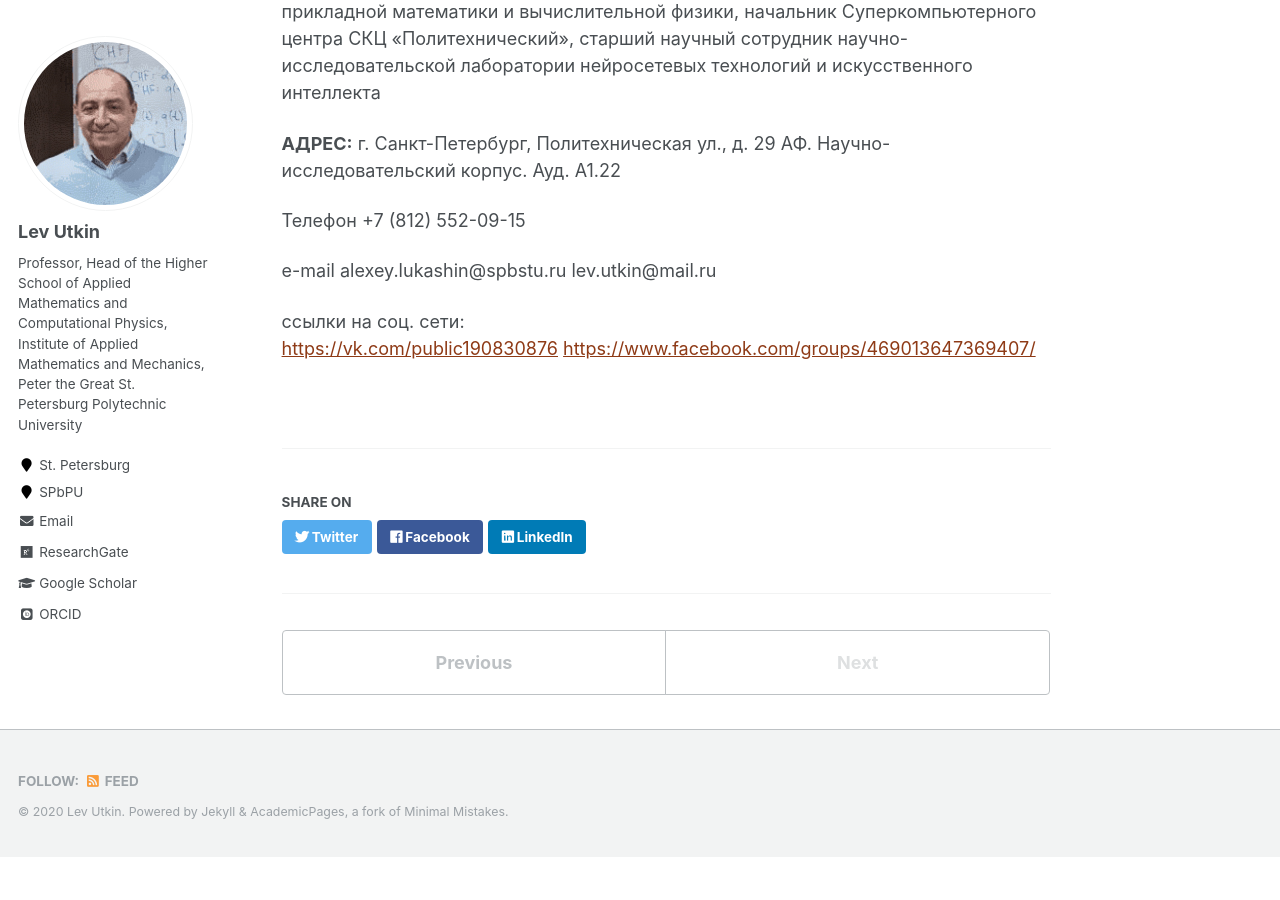
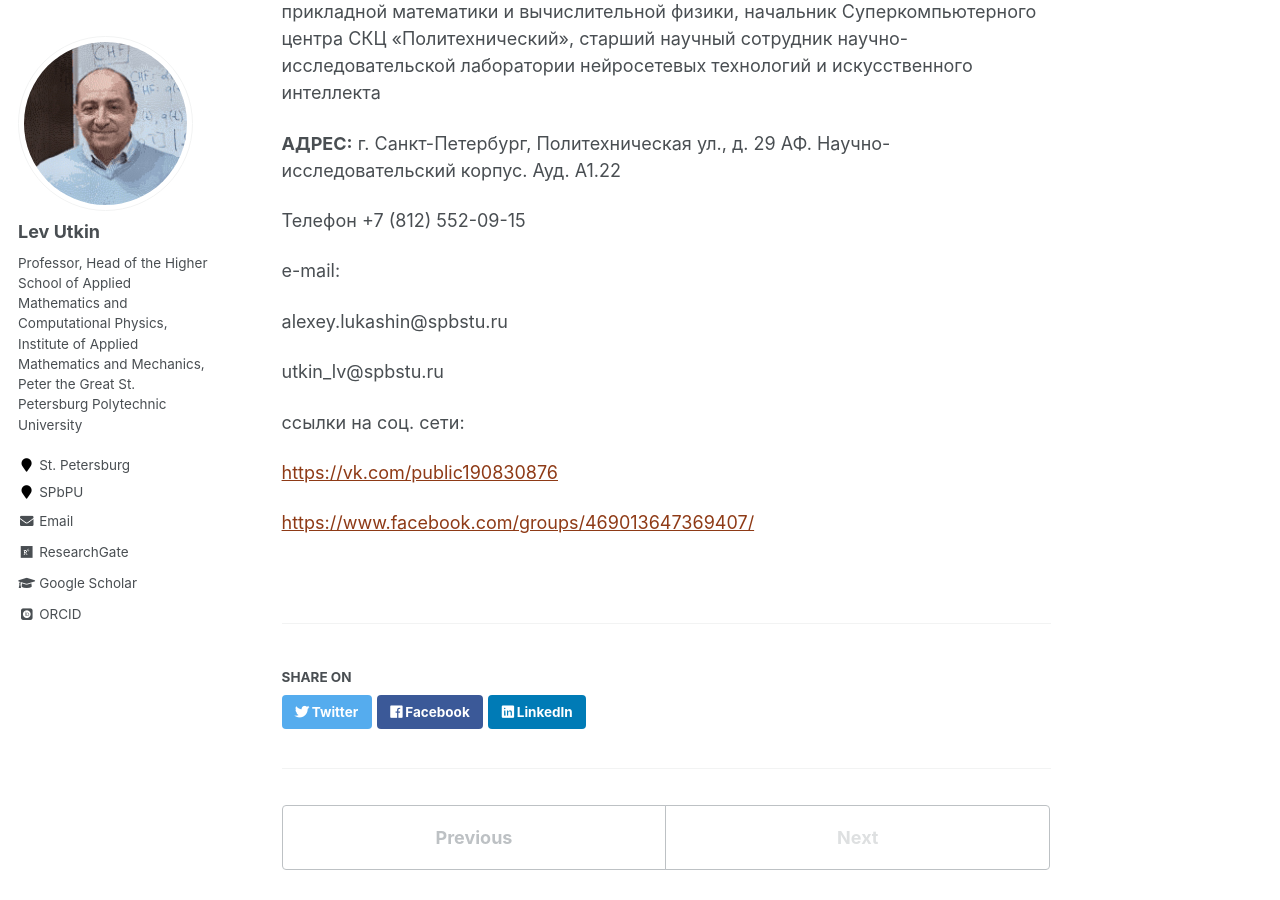
Before and after one commit to levutkin/levutkin.github.io, a Jekyll site: the page built from _teaching/Educat_1.md, in a window 1280 px wide and 900 px high, scrolled down 3134 px. Built offline with Jekyll 4.4.1, drawn with Linux system fonts in a browser that asks for light colours; some web fonts are replaced; before the commit the page ends 3991 px from its top, so only the background shows below that.

Commit message:
Update Educat_1.md

```diff
--- a/_teaching/Educat_1.md
+++ b/_teaching/Educat_1.md
@@ -74,8 +74,14 @@ location: ""
 
 Телефон +7 (812) 552-09-15
 
-e-mail alexey.lukashin@spbstu.ru      lev.utkin@mail.ru
+e-mail:
+
+alexey.lukashin@spbstu.ru
+
+utkin_lv@spbstu.ru
 
 ссылки на соц. сети:
+
 <https://vk.com/public190830876>
+
 <https://www.facebook.com/groups/469013647369407/>
```
